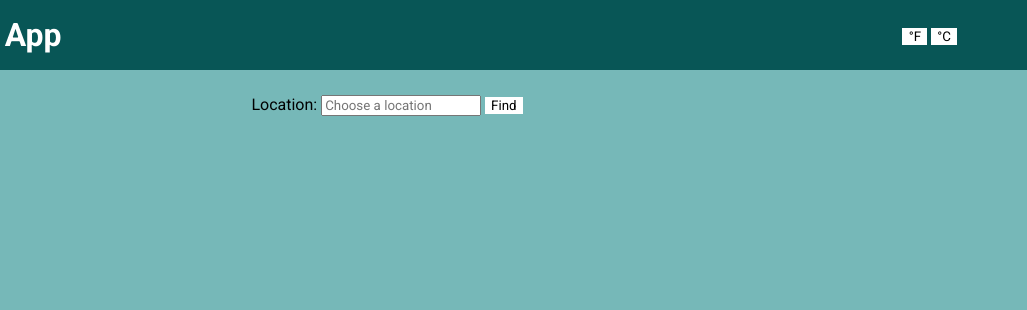
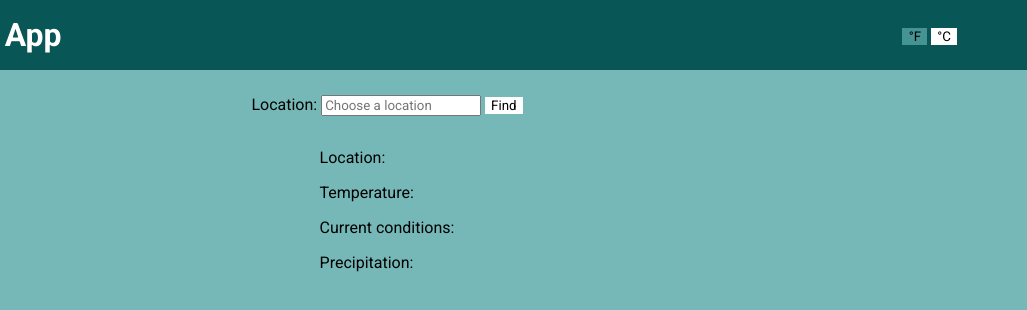
Before and after one commit to li-maksim/weather_app, a website built with webpack: page src/template.html in a window 1280 px wide. Both pictures are taken after a click on the button "°F". Shown: the full height of the page, 253-1280 px from the left. Built offline with nearby package versions, Linux system fonts and the light colour scheme; no server answers.

Commit message:
Added function to convert degrees

```diff
--- a/src/index.js
+++ b/src/index.js
@@ -21,6 +21,7 @@ const getReport = async function(location) {
         report.temp = await data.currentConditions.temp
         report.conditions = await data.currentConditions.conditions
         report.precip = await data.currentConditions.preciptype
+        report.celcius = false
     } catch {
         console.log('Oops!')
         return Error
@@ -47,23 +48,20 @@ const Display = (() => {
     const errorMsg = document.querySelector('.error_msg')
     const reportDiv = document.querySelector('.report_div')
 
-    const search = async function(evt) {
-        evt.preventDefault()
-        let city = input.value
-        const re = new RegExp("^([a-zA-Z\\-\\s+]{1,})$");
+    const show = function() {
 
-        if (re.test(city)) {
-            errorMsg.textContent = ''
-            await showReport(city)
-
-            if (report.address != '') {
         const addressP = document.createElement('p')
         const tempP = document.createElement('p')
         const descrP = document.createElement('p')
         const precipP = document.createElement('p')
+
         reportDiv.textContent = ''
         addressP.textContent = `Location: ${report.address}`
+        if (report.celcius === false) {
             tempP.textContent = `Temperature: ${report.temp}`
+        } else {
+            tempP.textContent = `Temperature: ${Math.round(((report.temp - 32) * (5 / 9)) * 100) / 100}`
+        }
         descrP.textContent = `Current conditions: ${report.conditions}`
         if (report.precip != null) {
             precipP.textContent = `Precipitation: ${report.precip.toString()}`
@@ -76,6 +74,19 @@ const Display = (() => {
         reportDiv.appendChild(precipP)
 
         input.value = ''
+    }
+
+    const search = async function(evt) {
+        evt.preventDefault()
+        let city = input.value
+        const re = new RegExp("^([a-zA-Z\\-\\s+]{1,})$")
+
+        if (re.test(city)) {
+            errorMsg.textContent = ''
+            await showReport(city)
+
+            if (report.address != '') {
+                show()
             } else {
                 reportDiv.textContent = ''
             }
@@ -88,6 +99,33 @@ const Display = (() => {
 
     btn.addEventListener('click', search)
 
+
+    const CBtn = document.querySelector('#C')
+    const FBtn = document.querySelector('#F')
+
+    const convert = (() => {
+
+        const toCelcius = function() {
+            report.celcius = true
+            show()
+            CBtn.classList.add('clicked')
+            FBtn.classList.remove('clicked')
+        }
+
+        const toFahrenheit = function() {
+            report.celcius = false
+            show()
+            FBtn.classList.add('clicked')
+            CBtn.classList.remove('clicked')
+        }
+
+        return { toCelcius, toFahrenheit }
+
+    })()
+
+    CBtn.addEventListener('click', convert.toCelcius)
+    FBtn.addEventListener('click', convert.toFahrenheit)
+
     return {showReport}
 })()
 
--- a/src/style.css
+++ b/src/style.css
@@ -52,6 +52,10 @@ body {
     transform: scale(110%);
 }
 
+.btn.clicked {
+    background-color: #459393;
+}
+
 .error_msg {
     color: red;
 }
--- a/src/template.html
+++ b/src/template.html
@@ -12,8 +12,8 @@
             <h1>Weather App</h1>
         </div>
         <div class="btns">
-            <button class="btn">°F</button>
-            <button class="btn">°C</button>
+            <button class="btn clicked" id="F">°F</button>
+            <button class="btn" id="C">°C</button>
         </div>
     </header>
     <div class="content">
```
Lines whose indentation alone changed are shown as unchanged.
